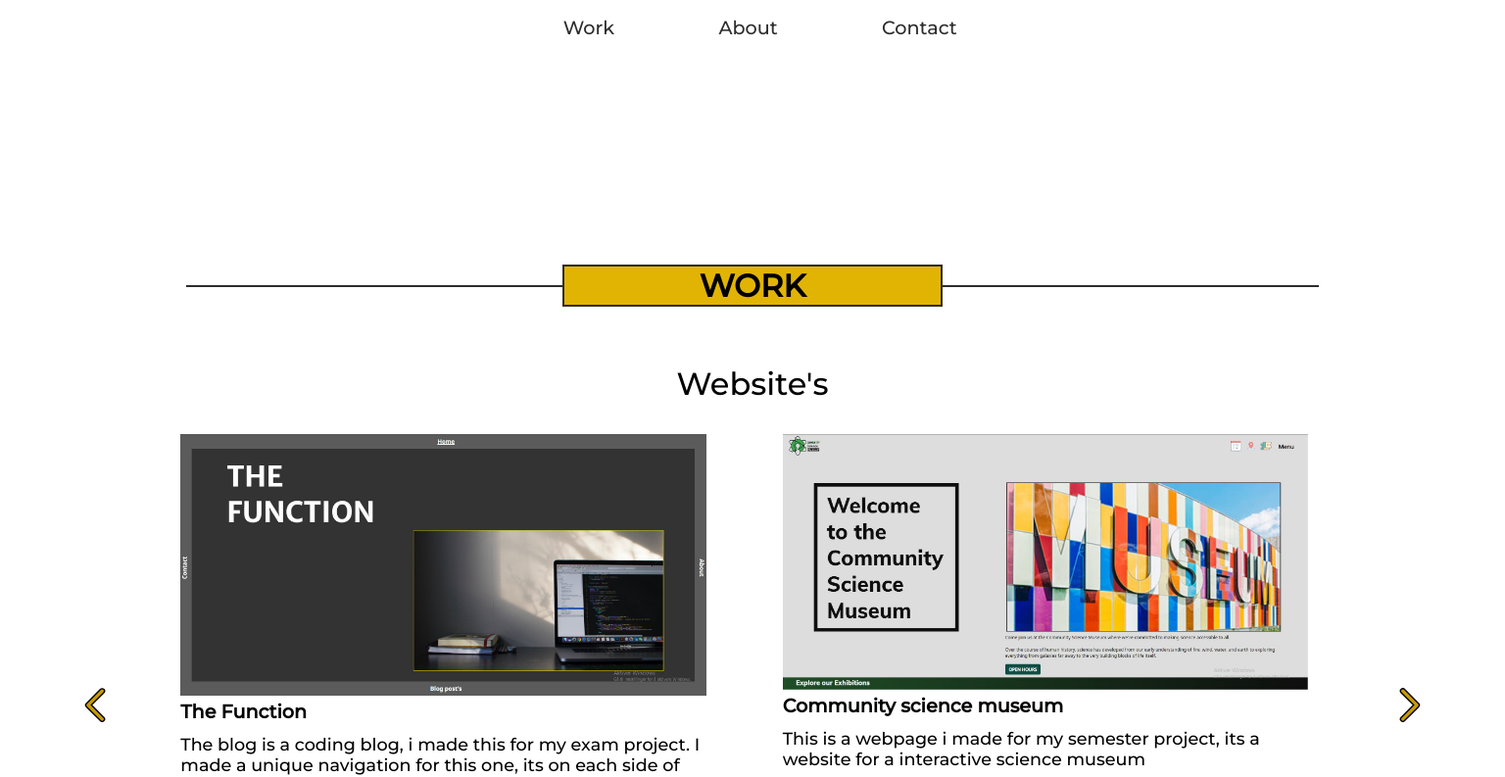
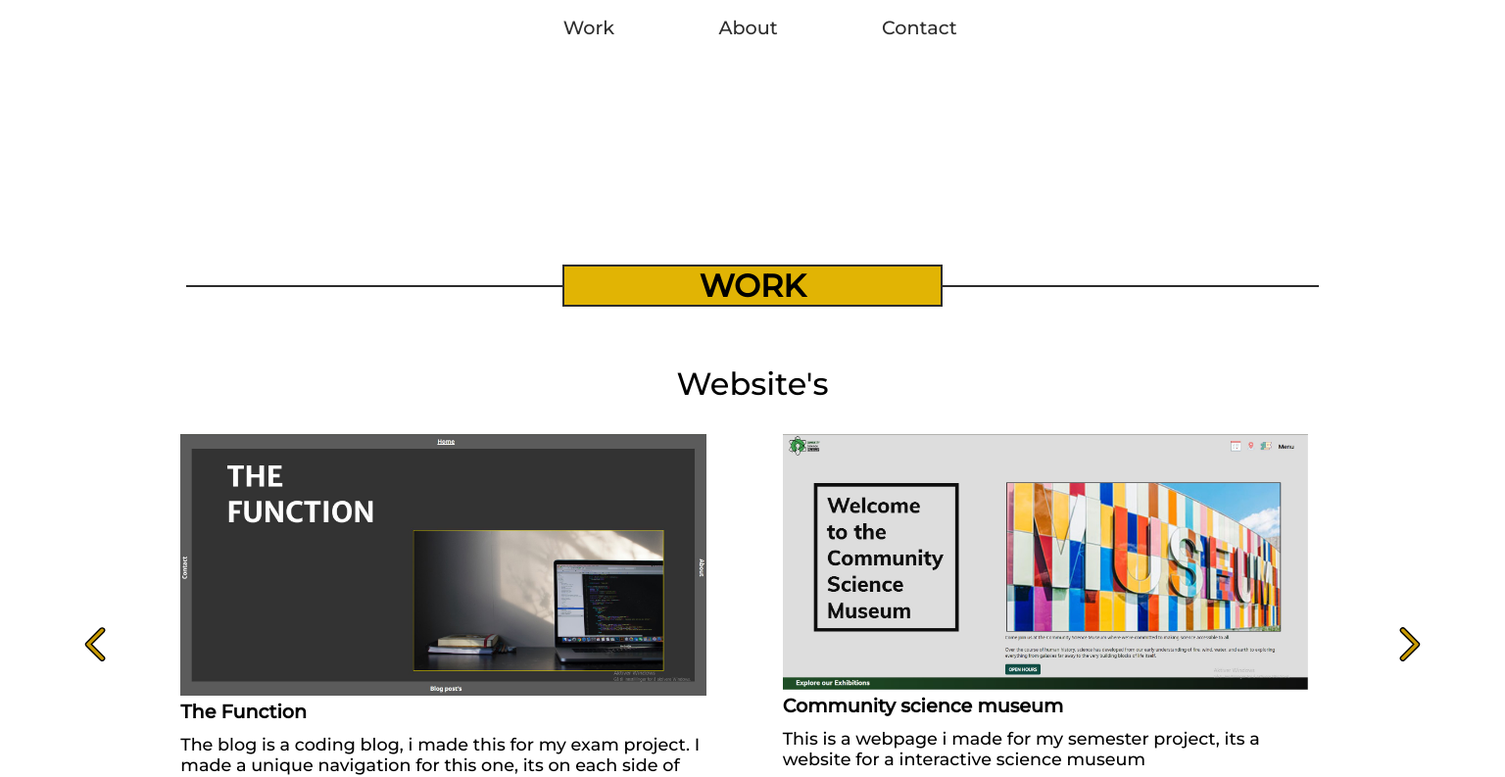
Before and after one commit to Sigvel/Sigvel-Portfolio, a plain HTML site: page index.html in a window 1536 px wide. Shown: the part 514-1307 px from the top of the page at 98% size. Drawn offline with Linux system fonts and the light colour scheme.

Commit message:
Update style.css

```diff
--- a/css/style.css
+++ b/css/style.css
@@ -565,6 +565,10 @@ input:focus {
     margin-top: 12%;
   }
 
+  .slider {
+    height: 28vw;
+  }
+
   .form-contact {
     margin-top: 4%;
     margin-bottom: 2%;
```
